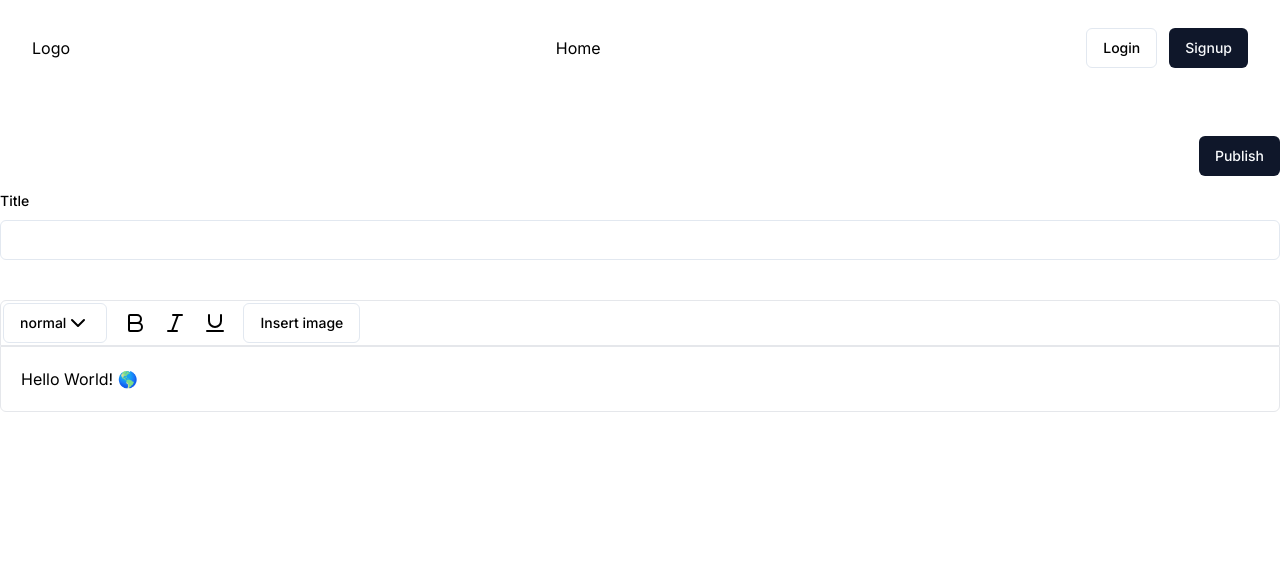
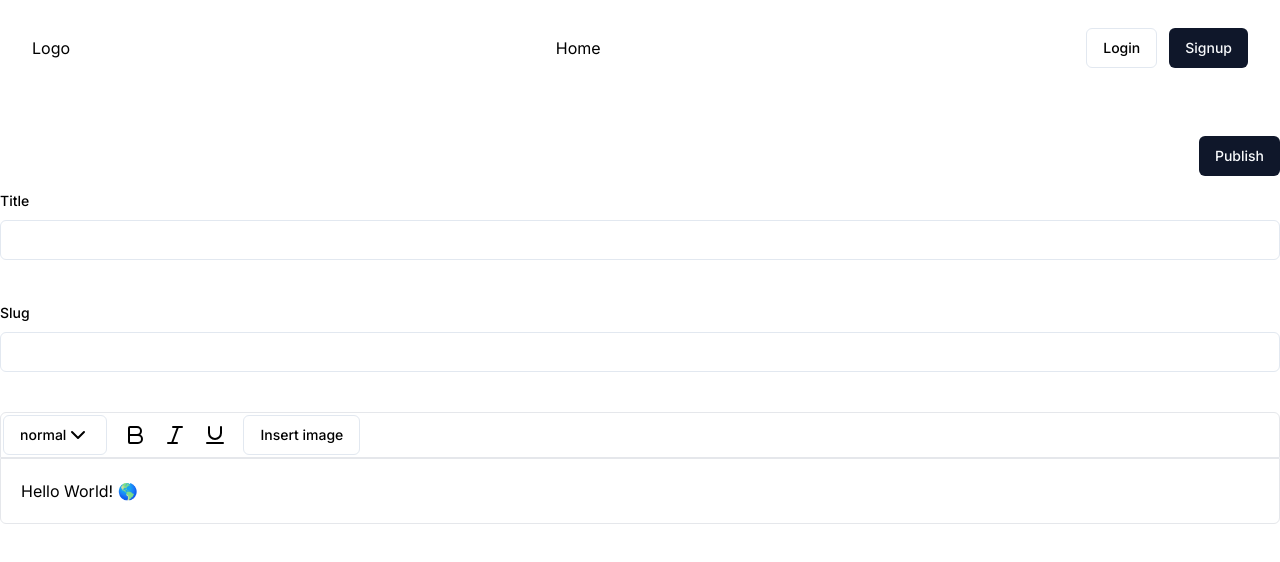
Before and after one commit to KhatriFaiz/nextjs-blog, a Next.js app: page /1/articles/create in a window 1280 px wide. Shown: the top 562 px of the page. Built offline with nearby package versions, Linux system fonts and the light colour scheme; no server answers.

Commit message:
add slug in blog post editor and redirect on blog post save

```diff
--- a/src/components/BlogPostEditor/index.tsx
+++ b/src/components/BlogPostEditor/index.tsx
@@ -14,6 +14,7 @@ import { useEditor } from "@tiptap/react";
 import { zodResolver } from "@hookform/resolvers/zod";
 import { Button } from "../ui/button";
 import { Input } from "../ui/input";
+import { useRouter } from "next/navigation";
 import StarterKit from "@tiptap/starter-kit";
 import Tiptap from "../Tiptap";
 import Image from "@tiptap/extension-image";
@@ -21,6 +22,7 @@ import Underline from "@tiptap/extension-underline";
 
 const BlogPostEditorSchema = z.object({
   content: z.string(),
+  slug: z.string(),
   title: z.string(),
 });
 
@@ -29,10 +31,12 @@ interface BlogPostEditorProps {
 }
 
 const BlogPostEditor = ({ username }: BlogPostEditorProps) => {
+  const router = useRouter();
   const form = useForm<z.infer<typeof BlogPostEditorSchema>>({
     resolver: zodResolver(BlogPostEditorSchema),
     defaultValues: {
       title: "",
+      slug: "",
     },
   });
   const editor = useEditor({
@@ -56,6 +60,9 @@ const BlogPostEditor = ({ username }: BlogPostEditorProps) => {
     const result = await response.json();
     if (!result.success) {
       console.log("Couldn't create post.");
+    }
+    if (result.success) {
+      router.push(`/${username}/articles`);
     }
   };
 
@@ -83,6 +90,19 @@ const BlogPostEditor = ({ username }: BlogPostEditorProps) => {
               </FormItem>
             )}
           />
+          <FormField
+            control={form.control}
+            name="slug"
+            render={({ field }) => (
+              <FormItem>
+                <FormLabel>Slug</FormLabel>
+                <FormControl>
+                  <Input {...field} />
+                </FormControl>
+                <FormMessage />
+              </FormItem>
+            )}
+          />
           <div>
             <Tiptap editor={editor} />
           </div>
```
